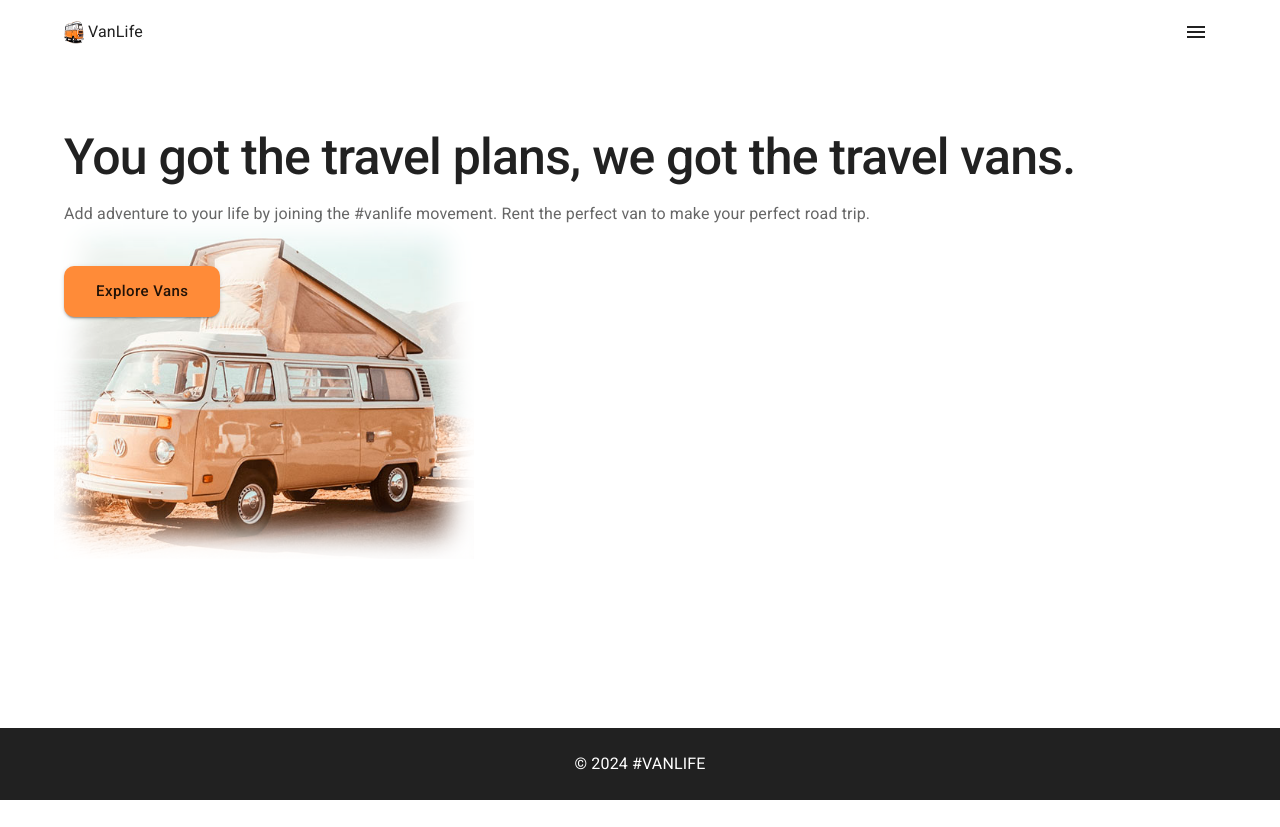
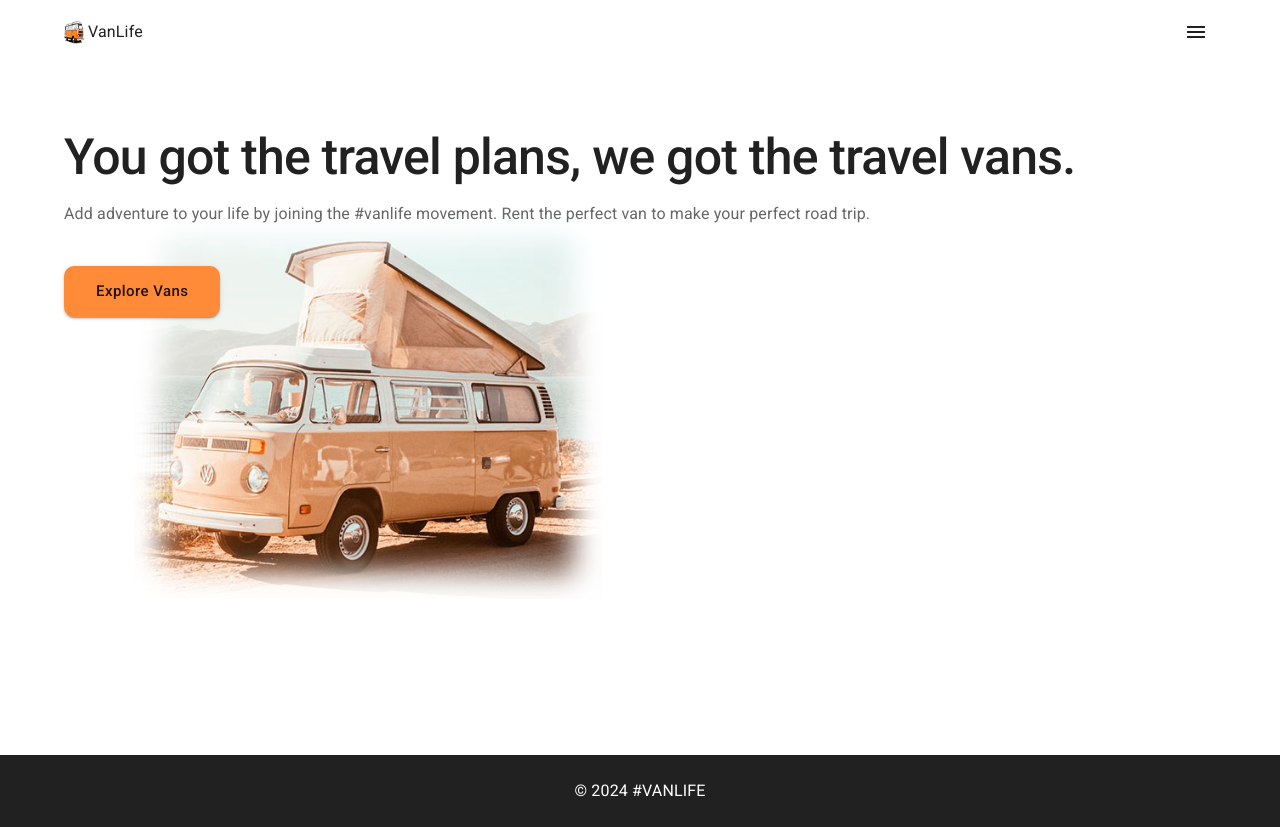
Before and after one commit to iamdenis1234/van-life, a React (Vite) app: page / in a window 1280 px wide. Before the commit the page ends 800 px from the top, so only its background shows below. Built offline with nearby package versions, Linux system fonts and the light colour scheme; no server answers; what miragejs would draw is missing.

Commit message:
Home for small breakpoint

```diff
--- a/src/pages/Home.jsx
+++ b/src/pages/Home.jsx
@@ -41,7 +41,7 @@ const HomeButton = styled(CustomButton)(({ theme }) => ({
   paddingBlock: theme.spacing(1.5),
 }));
 
-const Img = styled("div")({
+const Img = styled("div")(({ theme }) => ({
   height: 350,
   width: 420,
   boxShadow: "0 0 28px 29px white inset",
@@ -53,4 +53,10 @@ const Img = styled("div")({
   top: -105,
   left: 54,
   zIndex: -1,
-});
+
+  [theme.breakpoints.up("sm")]: {
+    height: 390,
+    width: 468,
+    left: 134,
+  },
+}));
```
